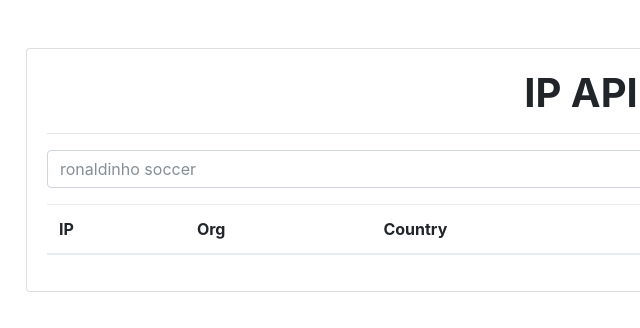
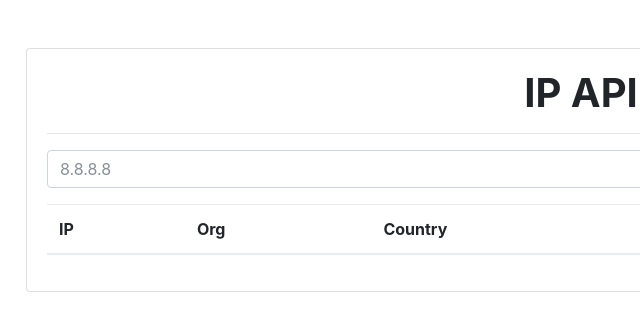
Before and after one commit to gbrl-gms/dw, a plain HTML site: page ip-api/index.html in a window 1280 px wide. Shown: the full height of the page, 59-699 px from the left. Drawn offline with nearby package versions, Linux system fonts and the light colour scheme.

Commit message:
Update index.html

```diff
--- a/ip-api/index.html
+++ b/ip-api/index.html
@@ -18,7 +18,7 @@
 
         <div class="form-row mb-3">
           <div class="col-md-9">
-            <input id="inputIp" type="text" class="form-control" placeholder="ronaldinho soccer">
+            <input id="inputIp" type="text" class="form-control" placeholder="8.8.8.8">
           </div>
           <div class="col-md-3">
             <button id="btnPesquisar" class="btn btn-success w-100">Pesquisar</button>
@@ -43,4 +43,5 @@
 
   <script src="js/main.js"></script>
 </body>
+
 </html>
```
